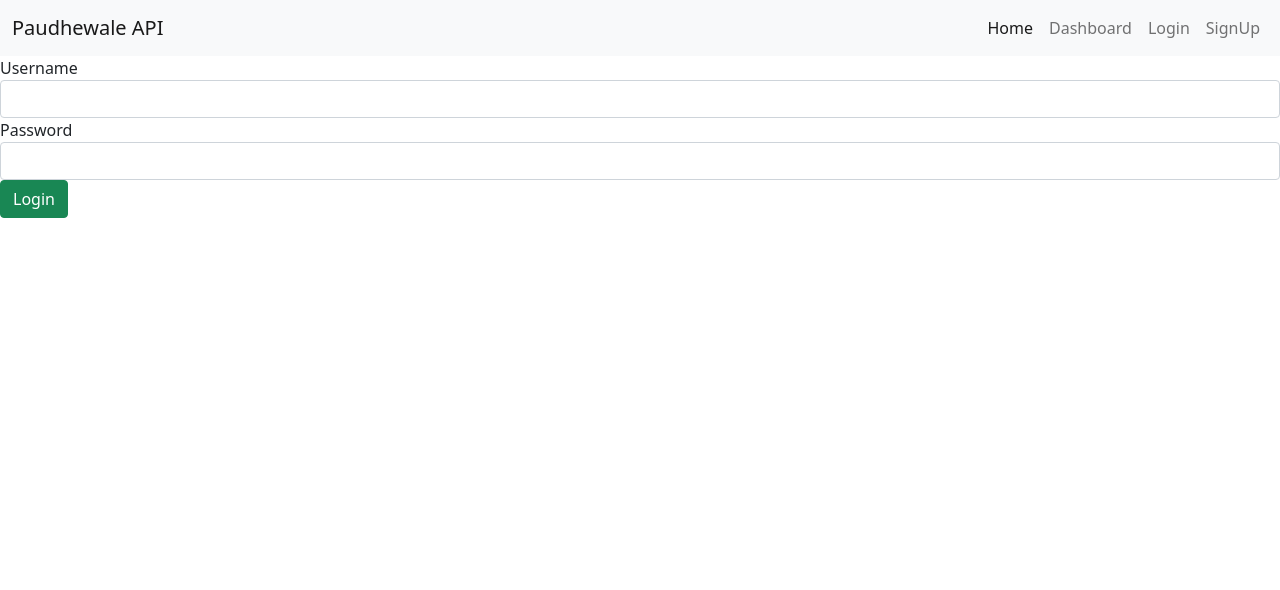
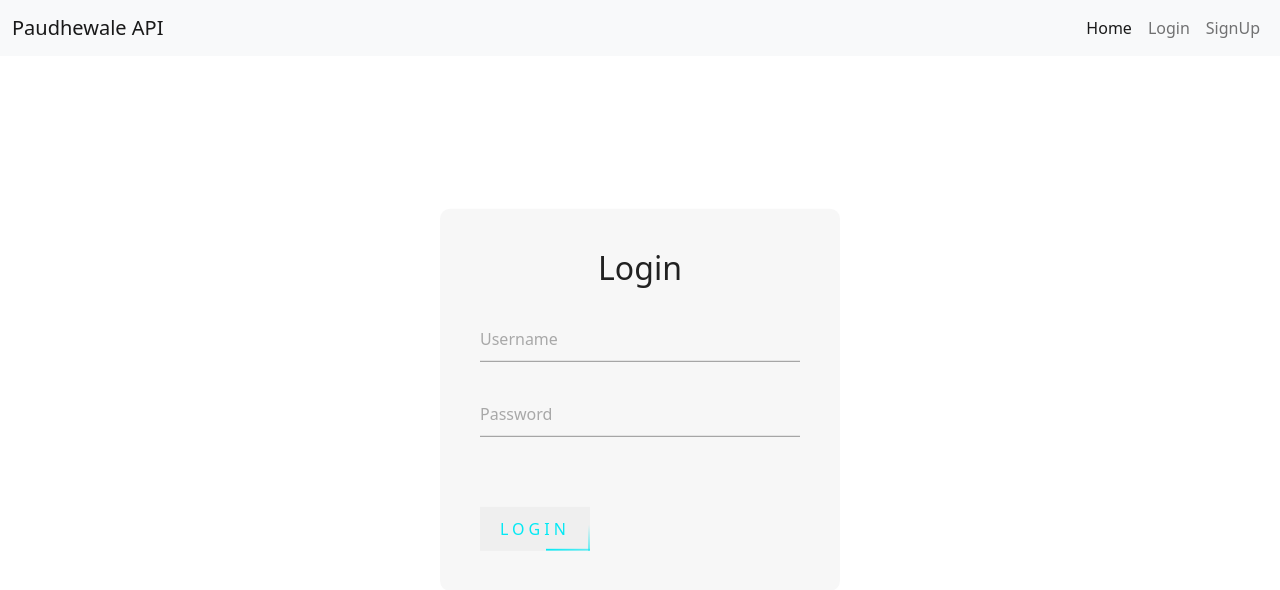
Before and after one commit to zestrixx/Dukaan-API, a Django app: page /auth/login/ in a window 1280 px wide. Shown: the top 590 px of the page. Run offline with Django 4.2, Linux system fonts and the light colour scheme; some libraries are stand-ins or nearby versions.

Commit message:
designed login and siignup page

```diff
--- a/DukaanAPI/APIHandler/templates/base.html
+++ b/DukaanAPI/APIHandler/templates/base.html
@@ -11,12 +11,17 @@
       rel="stylesheet"
       integrity="sha384-EVSTQN3/azprG1Anm3QDgpJLIm9Nao0Yz1ztcQTwFspd3yD65VohhpuuCOmLASjC"
       crossorigin="anonymous">
+      <!-- JQuery script -->
+      <script src="https://cdnjs.cloudflare.com/ajax/libs/jquery/3.7.1/jquery.min.js" integrity="sha512-v2CJ7UaYy4JwqLDIrZUI/4hqeoQieOmAZNXBeQyjo21dadnwR+8ZaIJVT8EE2iyI61OV8e6M8PP2/4hpQINQ/g==" crossorigin="anonymous" referrerpolicy="no-referrer"></script>
+
+      {% load static %}
+      {% block stylesheet %}{% endblock stylesheet %}
 
     <title>{% block title %}Home{% endblock title %}</title>
   </head>
 
   <body>
-    <!--& navbar -->
+    <!-- navbar -->
     <nav class="navbar navbar-expand-lg navbar-light bg-light">
       <div class="container-fluid">
         <a class="navbar-brand" href="#">Paudhewale API</a>
@@ -28,8 +33,13 @@
         </button>
         <div class="collapse navbar-collapse justify-content-end" id="navbarNavAltMarkup">
           <div class="navbar-nav">
+            {% if user.is_authenticated %}
+            <span class="nav-link" href="#">Welcome {{ user.first_name }}</span>
+            {% endif %}
             <a class="nav-link active" aria-current="page" href={% url 'home' %}>Home</a>
-            <a class="nav-link" href="#">Dashboard</a>
+            {% if user.is_authenticated %}
+            <a class="nav-link" href="/dashboard">Dashboard</a>
+            {% endif %}
             {% if user.is_authenticated %}
               <a class="nav-link" href="{% url 'user-logout' %}">Logout</a>
             {% else %}
@@ -42,7 +52,7 @@
     </nav>
     <!--& navbar ends -->
 
-    <main>
+    <main class="container">
       {% block main %}
       {% endblock main %}
     </main>
--- a/DukaanAPI/DukaanAPI/urls.py
+++ b/DukaanAPI/DukaanAPI/urls.py
@@ -15,6 +15,7 @@
     path('auth/login/', UserLoginAPIView.as_view(), name='user-login'),
     path('auth/logout/', LogoutView.as_view(next_page='user-login'), name='user-logout'),
     path('api/order/', OrderAPIView.as_view(), name='order-api'),
+    path('dashboard/', OrderAPIView.as_view(), name='order-api'),
     path('api/token/', TokenObtainPairView.as_view(), name='token_obtain_pair'),
     path('api/token/refresh/', TokenRefreshView.as_view(), name='token_refresh'),
 ]
--- a/DukaanAPI/registration/templates/registration/login.html
+++ b/DukaanAPI/registration/templates/registration/login.html
@@ -1,16 +1,32 @@
 {% extends 'base.html' %}
 {% block title %}Login{% endblock title %}
-{% load rest_framework %}
+{% load static %}
+{% block stylesheet %}
+  <link rel="stylesheet" href="{% static "css/login.css" %}">
+{% endblock stylesheet %}
+
 {% block main %}
-  <form method="post" action="{% url 'user-login' %}">
-    {% csrf_token %}
-    {% render_form serializer %}
-    <button type="submit" class="btn btn-success">Login</button>
-  </form>
 
-  <script>
-    var passField = document.getElementsByName('password')
-    passField[0].type = 'password'
+  <div class="login-box">
+    <h2>Login</h2>
+    <form method="post" action="{% url 'user-login' %}">
+      {% csrf_token %}
+      <div class="user-box">
+        <input type="text" name="username" required="">
+        <label>Username</label>
+      </div>
+      <div class="user-box">
+        <input type="password" name="password" required="">
+        <label>Password</label>
+      </div>
+      <button class="submit-btn" type="submit">
+        <span></span>
+        <span></span>
+        <span></span>
+        <span></span>
+        Login
+      </button>
+    </form>
+  </div>
 
-  </script>
 {% endblock main %}
--- a/DukaanAPI/registration/views.py
+++ b/DukaanAPI/registration/views.py
@@ -33,6 +33,7 @@
 
     def post(self, request, *args, **kwargs):
         serializer = UserLoginSerializer(data=request.data)
+        print(serializer)
         if serializer.is_valid():
             username = serializer.validated_data['username']
             password = serializer.validated_data['password']
--- /dev/null
+++ b/DukaanAPI/static/css/login.css
@@ -0,0 +1,166 @@
+.login-box {
+  position: absolute;
+  top: 50%;
+  left: 50%;
+  width: 400px;
+  padding: 40px;
+  transform: translate(-50%, -50%);
+  background: rgba(239, 239, 239, 0.5);
+  box-sizing: border-box;
+  border-radius: 10px;
+}
+
+.login-box h2 {
+  margin: 0 0 30px;
+  padding: 0;
+  color: #212121;
+  text-align: center;
+}
+
+.login-box .user-box {
+  position: relative;
+}
+
+.login-box .user-box input {
+  width: 100%;
+  padding: 10px 0;
+  font-size: 16px;
+  color: #212121;
+  margin-bottom: 30px;
+  border: none;
+  border-bottom: 1px solid rgb(148, 148, 148);
+  outline: none;
+  background: transparent;
+}
+
+.login-box .user-box label {
+  position: absolute;
+  top: 0;
+  left: 0;
+  padding: 10px 0;
+  font-size: 16px;
+  color: rgb(168, 168, 168);
+  pointer-events: none;
+  transition: .5s;
+}
+
+.login-box .user-box input:focus~label,
+.login-box .user-box input:valid~label {
+  top: -20px;
+  left: 0;
+  color: #03e9f4;
+  font-size: 12px;
+}
+
+.login-box .submit-btn {
+  position: relative;
+  display: inline-block;
+  padding: 10px 20px;
+  border: none;
+  color: #03e9f4;
+  font-size: 16px;
+  text-decoration: none;
+  text-transform: uppercase;
+  overflow: hidden;
+  transition: .5s;
+  margin-top: 40px;
+  letter-spacing: 4px
+}
+
+.login-box .submit-btn:hover {
+  background: #03e9f4;
+  color: #000000;
+  border-radius: 5px;
+  box-shadow: 0 0 5px #03e9f4,
+    0 0 25px #03e9f4,
+    0 0 50px #03e9f4,
+    0 0 100px #03e9f4;
+}
+
+.login-box .submit-btn span {
+  position: absolute;
+  display: block;
+}
+
+.login-box .submit-btn span:nth-child(1) {
+  top: 0;
+  left: -100%;
+  width: 100%;
+  height: 2px;
+  background: linear-gradient(90deg, transparent, #03e9f4);
+  animation: btn-anim1 1s linear infinite;
+}
+
+@keyframes btn-anim1 {
+  0% {
+    left: -100%;
+  }
+
+  50%,
+  100% {
+    left: 100%;
+  }
+}
+
+.login-box .submit-btn span:nth-child(2) {
+  top: -100%;
+  right: 0;
+  width: 2px;
+  height: 100%;
+  background: linear-gradient(180deg, transparent, #03e9f4);
+  animation: btn-anim2 1s linear infinite;
+  animation-delay: .25s
+}
+
+@keyframes btn-anim2 {
+  0% {
+    top: -100%;
+  }
+
+  50%,
+  100% {
+    top: 100%;
+  }
+}
+
+.login-box .submit-btn span:nth-child(3) {
+  bottom: 0;
+  right: -100%;
+  width: 100%;
+  height: 2px;
+  background: linear-gradient(270deg, transparent, #03e9f4);
+  animation: btn-anim3 1s linear infinite;
+  animation-delay: .5s
+}
+
+@keyframes btn-anim3 {
+  0% {
+    right: -100%;
+  }
+
+  50%,
+  100% {
+    right: 100%;
+  }
+}
+
+.login-box .submit-btn span:nth-child(4) {
+  bottom: -100%;
+  left: 0;
+  width: 2px;
+  height: 100%;
+  background: linear-gradient(360deg, transparent, #03e9f4);
+  animation: btn-anim4 1s linear infinite;
+  animation-delay: .75s
+}
+
+@keyframes btn-anim4 {
+  0% {
+    bottom: -100%;
+  }
+
+  50%,
+  100% {
+    bottom: 100%;
+  }
+}
```
Also changed, not shown: DukaanAPI/DukaanAPI/settings.py (+4 -15 lines), DukaanAPI/registration/templates/register.html (+38 -11 lines), DukaanAPI/static/css/register.css (added, +166 -0 lines), DukaanAPI/db.sqlite3.
